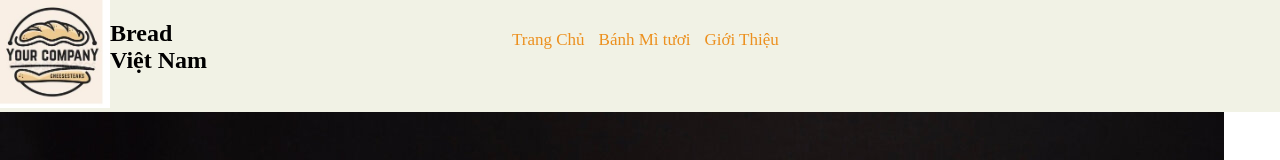
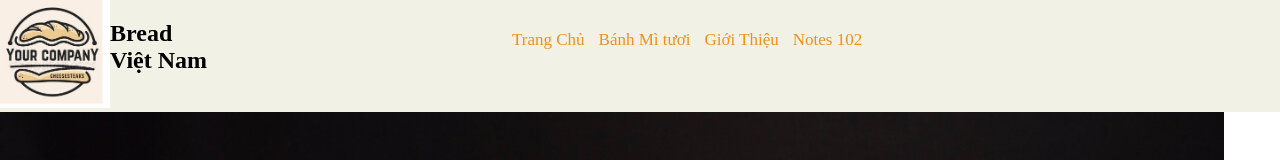
Before and after one commit to phucle963/redme---102, a plain HTML site: page index.html in a window 1280 px wide. Shown: the top 160 px of the page. Drawn offline with Linux system fonts and the light colour scheme.

Commit message:
Update index.html

```diff
--- a/index.html
+++ b/index.html
@@ -21,6 +21,8 @@
                     <a href="#">Bánh Mì tươi</a>
 
                     <a href="#">Giới Thiệu</a>
+
+                    <a href="#">Notes 102</a>
 
         </nav>
 
```
